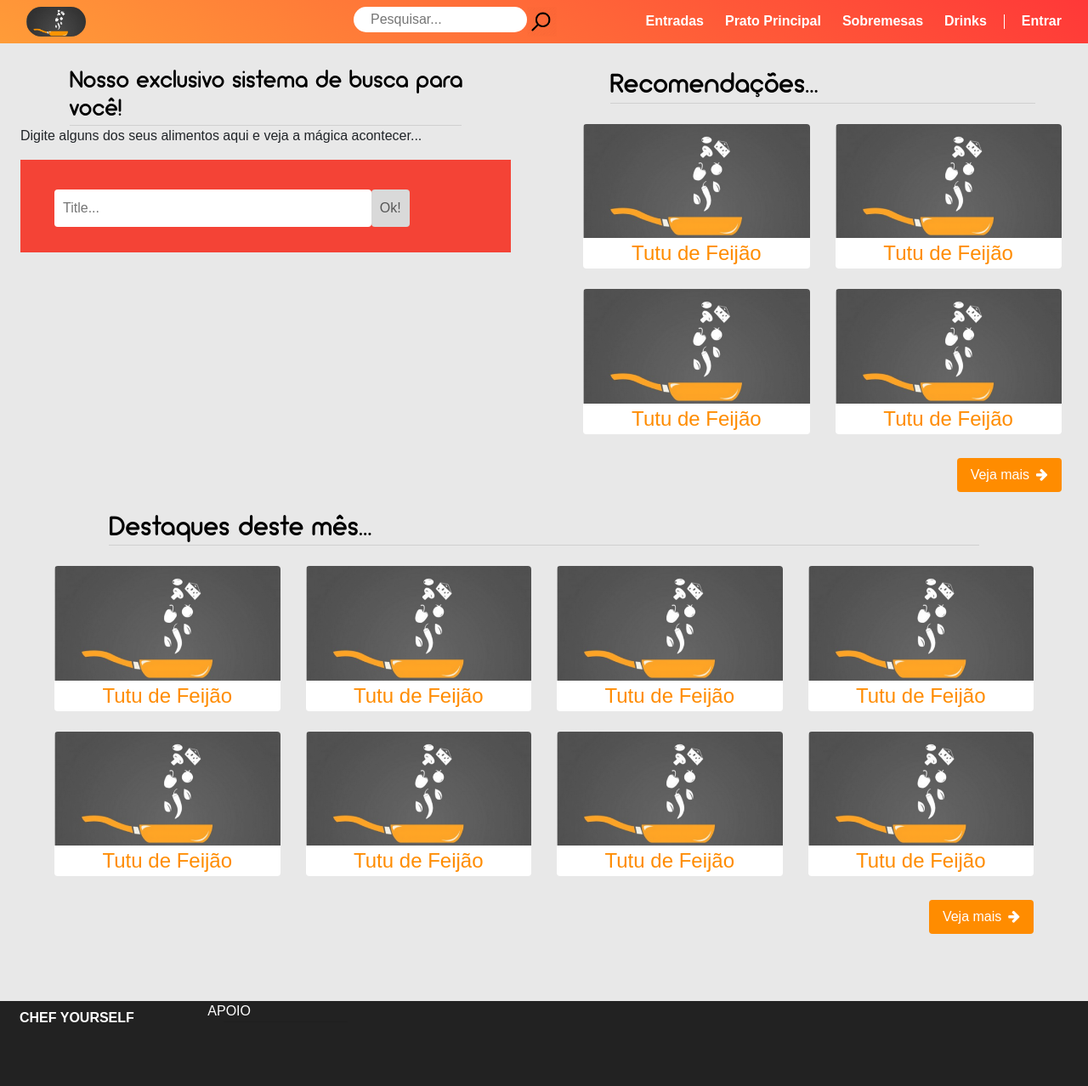
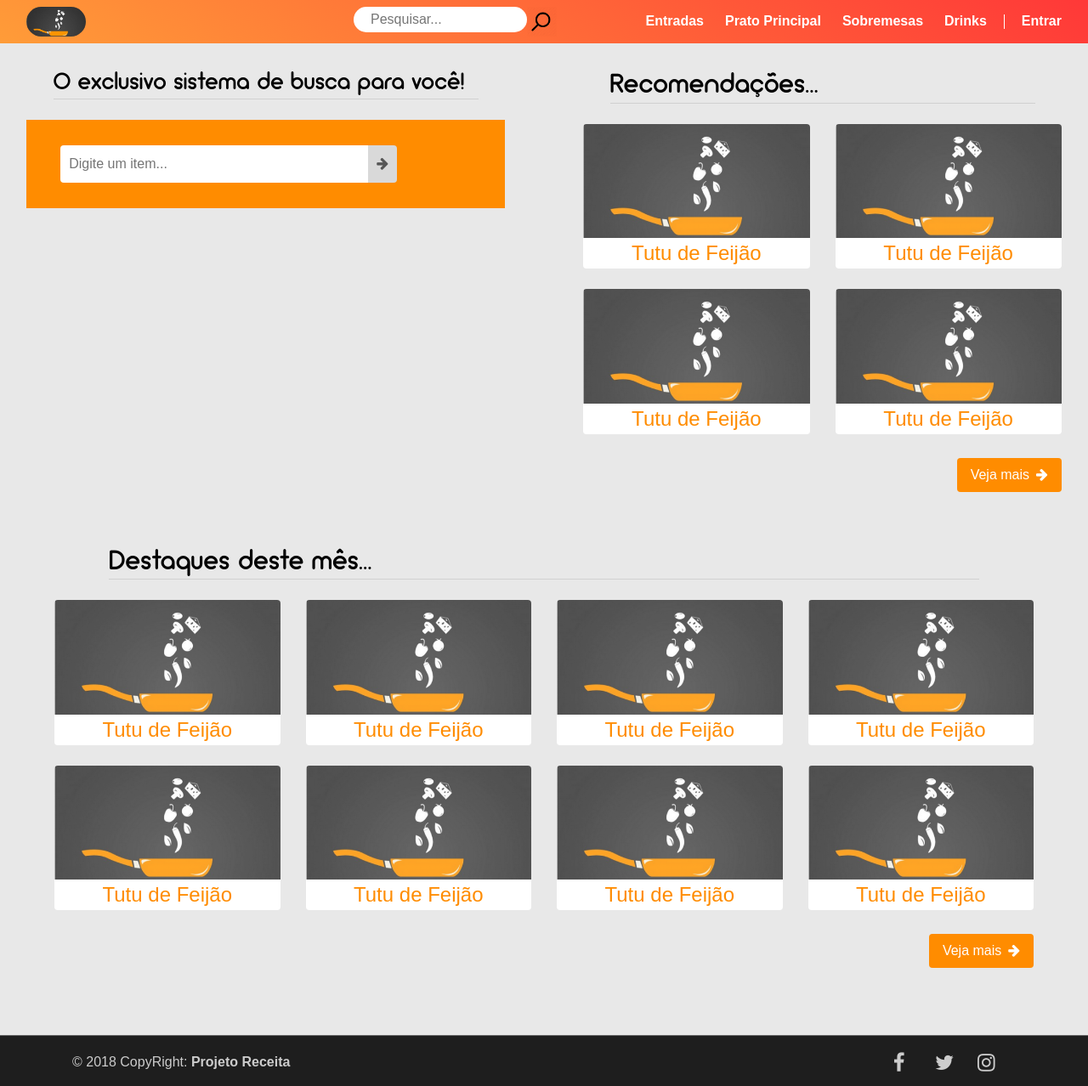
Before and after one commit to gustavo32/projeto-receita, a React (Create React App) app: page / in a window 1280 px wide. Shown: the whole page at 85% size. Built offline with nearby package versions, Linux system fonts and the light colour scheme.

Commit message:
add footer and part of login.

```diff
--- a/src/App.js
+++ b/src/App.js
@@ -11,15 +11,19 @@ class App extends Component {
 			<div>
 				<NavBar />
 				<div className="row">
-					<div role="main" className="col-md-6 col-sm-12">
-						<div className="m-4">
-							<List />
-						</div>
+					<div className="col-md-6 col-sm-12">
+						<h3 className="mb-0">O exclusivo sistema de busca para você!</h3>
+						<hr />
+						<List />
 					</div>
-					<aside className="col-md-6 col-sm-12">
+					<div className="col-md-6 col-sm-12">
+						<h2 className="mb-0">Recomendações...</h2>
+						<hr />
 						<PrimaryContent />
-					</aside>
+					</div>
 					<div className="col-sm-12 col-md-12" style={{ marginBottom: "6%" }}>
+						<h2 className="mb-0">Destaques deste mês...</h2>
+						<hr />
 						<OtherContent />
 					</div>
 				</div>
--- a/src/components/footer.jsx
+++ b/src/components/footer.jsx
@@ -3,24 +3,35 @@ import React from "react";
 class Footer extends React.Component {
 	render() {
 		return (
-			<div style={{ backgroundColor: "#222", height: 100 }}>
-				<div className="container-fluid">
+			<div className="footer-bottom">
+				<div className="container">
 					<div className="row">
-						<div
-							className="text-white large m-2 col-sm-2"
-							style={{
-								align: "center",
-								fontWeight: "bold"
-							}}
-						>
-							<span style={{ marginTop: "50%" }}>CHEF YOURSELF</span>
+						<div className="col-sm-6 ">
+							<div className="copyright-text">
+								<p>
+									© 2018 CopyRight:{" "}
+									<span style={{ fontWeight: "bold" }}>Projeto Receita</span>
+								</p>
+							</div>
 						</div>
-						<div
-							className="text-white large col-sm-2"
-							style={{ position: "relative", top: "50%", bottom: "50%" }}
-						>
-							APOIO
-							<hr style={{ margin: "2px solid", color: "white" }} />
+						<div className="col-sm-6">
+							<ul className="social-link pull-right">
+								<li>
+									<a href="">
+										<span className="fa fa-facebook fa-lg" />
+									</a>
+								</li>
+								<li>
+									<a href="">
+										<span className="fa fa-twitter fa-lg" />
+									</a>
+								</li>
+								<li>
+									<a href="">
+										<span className="fa fa-instagram fa-lg" />
+									</a>
+								</li>
+							</ul>
 						</div>
 					</div>
 				</div>
--- a/src/components/list.jsx
+++ b/src/components/list.jsx
@@ -3,21 +3,19 @@ import React, { Component } from "react";
 class List extends React.Component {
 	render() {
 		return (
-			<div>
-				<h3>Nosso exclusivo sistema de busca para você!</h3>
-				<hr />
-				<p>
-					Digite alguns dos seus alimentos aqui e veja a mágica acontecer...
-				</p>
-				<div id="myDIV" className="header">
-					<h5 style={{ margin: "5px" }} />
-					<input type="text" id="myInput" placeholder="Title..." />
-					<span onClick={this.newElement} className="addBtn">
-						Ok!
-					</span>
+			<div className="mt-4">
+				<div style={{ margin: "0 5% 0 5%" }}>
+					<div id="myDIV" className="header">
+						<div>
+							<input type="text" id="myInput" placeholder="Digite um item..." />
+							<span onClick={this.newElement} className="addBtn">
+								<i className="fa fa-arrow-right" />
+							</span>
+						</div>
+					</div>
+
+					<ul id="myUL" />
 				</div>
-
-				<ul id="myUL" />
 			</div>
 		);
 	}
@@ -33,10 +31,12 @@ class List extends React.Component {
 			document.getElementById("myUL").appendChild(li);
 		}
 		document.getElementById("myInput").value = "";
+		document.getElementById("myInput").focus();
 
 		let span = document.createElement("SPAN");
 		let txt = document.createTextNode("\u00D7");
 		span.className = "close";
+		span.style.color.hover = "white";
 		span.appendChild(txt);
 		li.appendChild(span);
 
--- a/src/components/navbar.jsx
+++ b/src/components/navbar.jsx
@@ -45,8 +45,22 @@ class NavBar extends React.Component {
 							<span style={{ paddingRight: 0 }}>Drinks</span>
 						</a>
 						<span className="vr hide-mobile" />
-						<a href="#!">
-							<span style={{ paddingRight: 0 }}>Entrar</span>
+
+						<a className="dropdown" href="#!">
+							<span style={{ paddingRight: 0 }}>
+								Entrar
+								<ul className="dropdown-content">
+									<li>
+										<span>Login</span>
+										<input type="text" />
+									</li>
+									<li>
+										<span>Senha</span>
+										<input type="password" />
+									</li>
+									<hr />
+								</ul>
+							</span>
 						</a>
 					</div>
 				</div>
--- a/src/components/otherContent.jsx
+++ b/src/components/otherContent.jsx
@@ -17,8 +17,6 @@ class OtherContent extends React.Component {
 	render() {
 		return (
 			<div>
-				<h2 className="mt-4">Destaques deste mês...</h2>
-				<hr />
 				<div style={{ margin: "0 5% 0 5%" }}>
 					<div className="row mt-4">
 						{this.state.frames.map(frame => (
--- a/src/components/primaryContent.jsx
+++ b/src/components/primaryContent.jsx
@@ -9,8 +9,6 @@ class PrimaryContent extends React.Component {
 	render() {
 		return (
 			<div>
-				<h2 className="mb-0">Recomendações...</h2>
-				<hr />
 				<div style={{ margin: "0 5% 0 5%" }}>
 					<div className="row mt-4">
 						{this.state.frames.map(frame => (
--- a/src/css/style.css
+++ b/src/css/style.css
@@ -4,6 +4,10 @@
 	vertical-align: baseline;
 	list-style: none;
 	border: 0;
+}
+
+body {
+	overflow-x: hidden;
 }
 
 @font-face {
@@ -37,7 +41,12 @@ a {
 }
 
 /* Style the list items */
-ul li {
+#myUL {
+	max-height: 55vh;
+	overflow: auto;
+}
+
+#myUL li {
 	cursor: pointer;
 	position: relative;
 	padding: 12px 8px 12px 40px;
@@ -54,12 +63,12 @@ ul li {
 }
 
 /* Set all odd list items to a different color (zebra-stripes) */
-ul li:nth-child(odd) {
+#myUL li:nth-child(odd) {
 	background: #f9f9f9;
 }
 
 /* Darker background-color on hover */
-ul li:hover {
+#myUL li:hover {
 	background: #ddd;
 }
 
@@ -68,17 +77,18 @@ ul li:hover {
 	position: absolute;
 	right: 0;
 	top: 0;
+	bottom: 0;
 	padding: 12px 16px 12px 16px;
 }
 
 .close:hover {
 	background-color: #f44336;
-	color: white;
+	color: #ffffff;
 }
 
 /* Style the header */
 .header {
-	background-color: #f44336;
+	background-color: #ff8c00;
 	padding: 30px 40px;
 	color: white;
 	text-align: center;
@@ -95,7 +105,7 @@ ul li:hover {
 input {
 	margin: 0;
 	border: none;
-	border-radius: 4px;
+	border-radius: 4px 0 0 4px;
 	width: 75%;
 	padding: 10px;
 	float: left;
@@ -112,7 +122,7 @@ input {
 	font-size: 16px;
 	cursor: pointer;
 	transition: 0.3s;
-	border-radius: 4px;
+	border-radius: 0 4px 4px 0;
 }
 
 .addBtn:hover {
@@ -365,3 +375,75 @@ div .text-center {
 .display-container {
 	position: relative;
 }
+
+.footer-bottom {
+	padding-top: 10px;
+	border-top: 1px solid #666;
+	background: #1e1e1e;
+	height: 60px;
+	overflow: hidden;
+	white-space: nowrap;
+}
+.copyright-text p {
+	color: #ccc;
+	margin-top: 9px;
+	margin-bottom: 0;
+}
+
+.social-link li {
+	display: inline-block;
+	margin: 0 5px;
+}
+.social-link li a {
+	color: #ccc;
+	width: 40px;
+	height: 40px;
+	line-height: 45px;
+	text-align: center;
+	display: inline-block;
+	font-size: 18px;
+	transition: 0.5s;
+}
+
+.social-link li a:hover {
+	color: #555555;
+}
+
+.dropdown-content {
+	right: 0;
+	display: none;
+	position: absolute;
+	background-color: #f9f9f9;
+	min-width: 250px;
+	box-shadow: 0px 8px 16px 0px rgba(0, 0, 0, 0.2);
+	padding: 12px 16px;
+	border-radius: 4px;
+	z-index: 1;
+}
+
+.dropdown-content span {
+	font-size: 14px;
+	font-weight: 300;
+	color: black;
+	cursor: default;
+}
+
+.dropdown-content input {
+	cursor: default;
+	height: 30px;
+	border-radius: 4px;
+	border: 1px solid #dddddd;
+	font-size: 14px;
+}
+
+.dropdown:hover .dropdown-content {
+	display: block;
+}
+
+a.dropdown {
+	display: inline-block;
+}
+
+.dropdown hr {
+	display: inline-block;
+}
--- a/src/index.js
+++ b/src/index.js
@@ -5,7 +5,6 @@ import registerServiceWorker from "./registerServiceWorker";
 import "bootstrap/dist/css/bootstrap.css";
 import "./css/style.css";
 import "font-awesome/css/font-awesome.min.css";
-import "jquery/dist/jquery.min.js";
 
 ReactDOM.render(<App />, document.getElementById("root"));
 registerServiceWorker();
```
